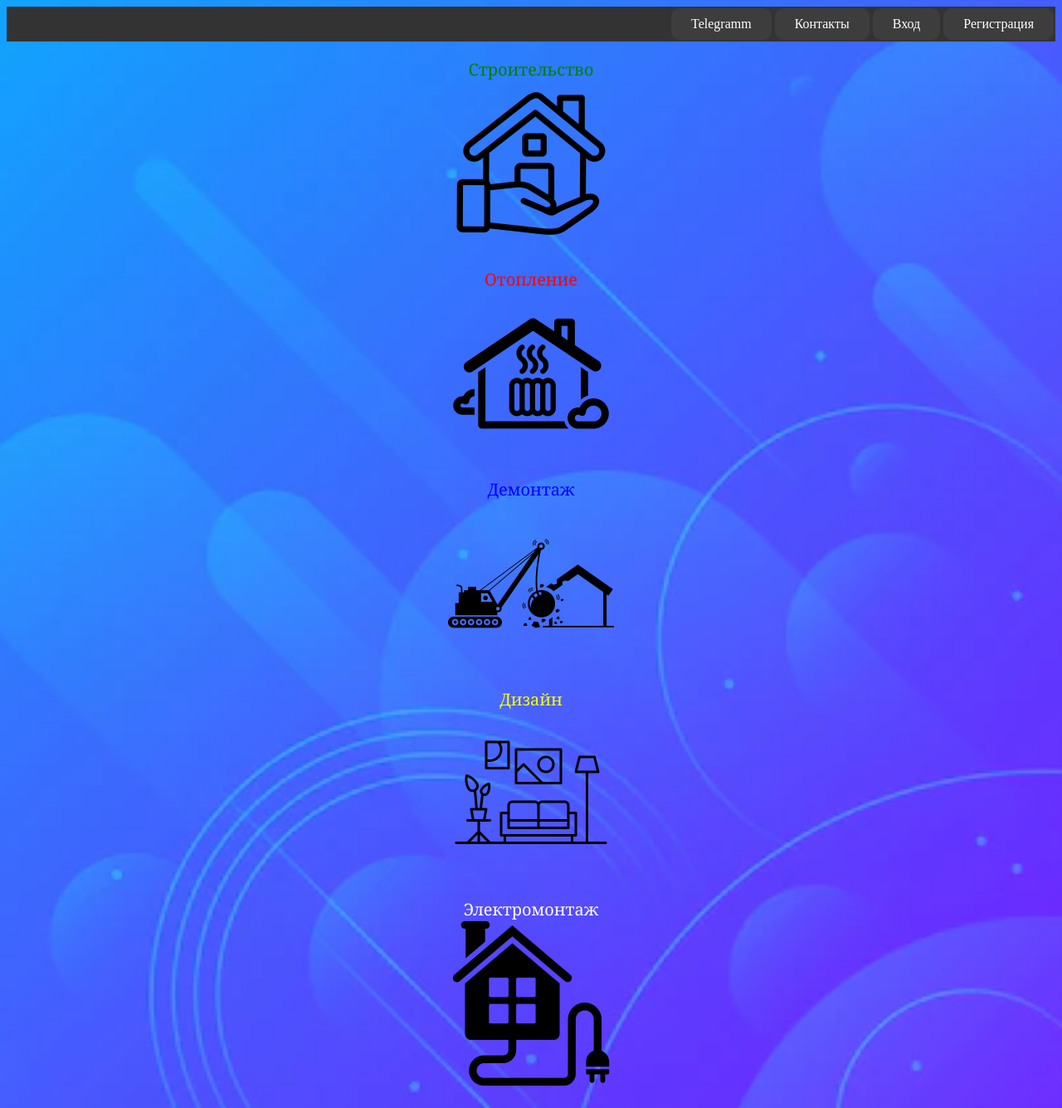
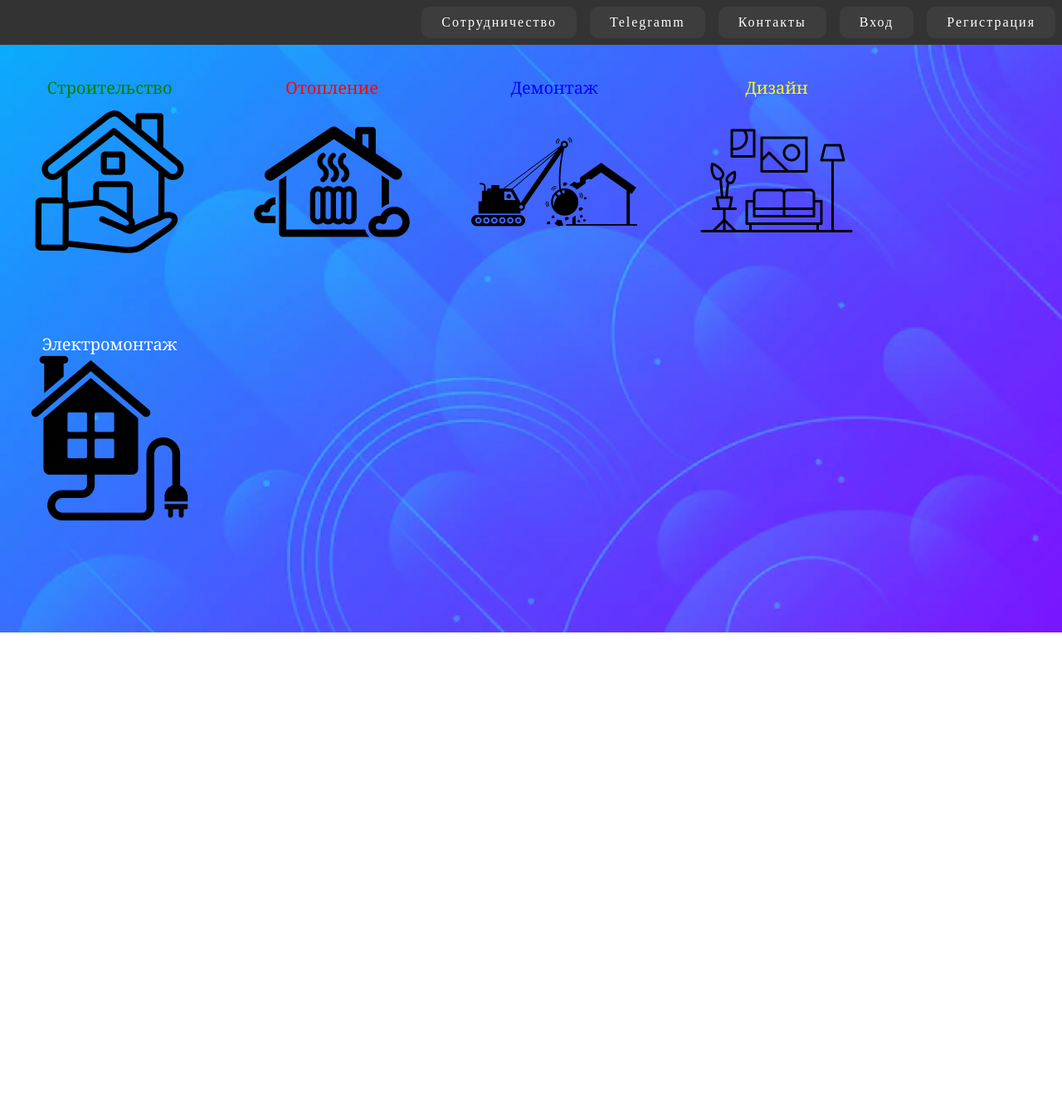
Before and after one commit to Markinmarch/ConstructionServices, a Django app: template Services/templates/begin.html in a window 1280 px wide. Shown: the whole page at 83% size. After the commit the page ends 762 px from the top, so only its background shows below. Run offline with Django 4.2, Linux system fonts and the light colour scheme; the template is opened without the code that fills it, so the values that code supplies are empty.

Commit message:
залез в модели

```diff
--- a/Services/static/first.css
+++ b/Services/static/first.css
@@ -1,4 +1,14 @@
+nav {
+    list-style-type: none;
+    width: 100%;
+    margin: 0;
+    padding: 0;
+    letter-spacing: 2px;
+    overflow: hidden;
+    background-color: #333;
+}
 body {
+    margin: 0px;
     background: url(fon1.jpg);
     background-repeat: no-repeat;
     background-size: cover;
@@ -16,12 +26,12 @@ a.button-reg {
     /* border-color: rgb(0, 0, 0); */
     border-radius: 10px;
     float: right;
-    margin: 2px;
+    margin: 8px;
 }
 
 a.button-reg:hover {
     background: rgb(210, 200, 199);
-    /* color: black; */
+    color: black;
 }
 
 a.button-reg:active {
@@ -34,3 +44,29 @@ a.button-reg:active {
     font-family: Georgia, 'Times New Roman', Times, serif;
     font-size: 20px;
 }
+
+a.icons-work {
+    display: inline-block;
+    text-align: left;
+    width: max-content;
+    /* color: #fff; */
+    text-decoration: none;
+    user-select: none;
+    /* background: rgb(62, 61, 61); */
+    padding: 10px 24px;
+    transition: 0.2s;
+    /* border: 2px solid; */
+    /* border-color: rgb(0, 0, 0); */
+    border-radius: 10px;
+    /* float: right; */
+    margin: 8px;
+}
+
+a.icons-work:hover {
+    background: rgb(210, 200, 199);
+    color: black;
+}
+
+a.icons-work:active {
+    background: linear-gradient(rgb(0, 0, 0), rgb(71, 71, 71) 20%, rgb(174, 174, 174) 40%, rgb(255, 255, 255));
+}
--- a/Services/templates/begin.html
+++ b/Services/templates/begin.html
@@ -7,36 +7,41 @@
     <meta name="viewport" content="width=device-width, initial-scale=1.0">
     <title>Document</title>
 </head>
+
 <body>
     <link rel = "stylesheet" href = {% static 'first.css' %} type = "text/css"/>
     <nav>
-        <ul style = "list-style-type: none; margin: 0; padding: 0; overflow: hidden; background-color: #333;">
-            <a href = "#" class = "button-reg">Регистрация</a>
-            <a href = "#" class = "button-reg">Вход</a>
-            <a href = "#" class = "button-reg">Контакты</a>
-            <a href = "#" class = "button-reg">Telegramm</a>
-        </ul>
+        <a href = "#" class = "button-reg">Регистрация</a>
+        <a href = "#" class = "button-reg">Вход</a>
+        <a href = "#" class = "button-reg">Контакты</a>
+        <a href = "#" class = "button-reg">Telegramm</a>
+        <a href = "#" class = "button-reg">Сотрудничество</a>
     </nav>
-    <div>
+    <section>
+        <a href = "#" class = "icons-work">
         <p class = "start-text">Строительствo</br>
         <img src = {% static 'stroitelstvo2.jpg' %}/>
-        </p>
+        </p></a>
 
+        <a href = "#" class = "icons-work">
         <p class = "start-text"; style = "color: red">Отопление</br>
         <img src = {% static 'otoplenie.jpg' %}/>
-        </p>
+        </p></a>
 
+        <a href = "#" class = "icons-work">
         <p class = "start-text"; style = "color: blue">Демонтаж</br>
         <img src = {% static 'demontazh1.jpg' %}/>
-        </p>
+        </p></a>
 
+        <a href = "#" class = "icons-work">
         <p class = "start-text"; style = "color: yellow">Дизайн</br>
         <img src = {% static 'design1.jpg' %}/>
-        </p>
+        </p></a>
 
+        <a href = "#" class = "icons-work">
         <p class = "start-text"; style = "color: white">Электромонтаж</br>
         <img src = {% static 'electro1.jpg' %}/>
-        </p>
-    </div>
+        </p></a>
+    </section>
 </body>
 </html>
```
Also changed, not shown: Services/models.py (+8 -0 lines).
